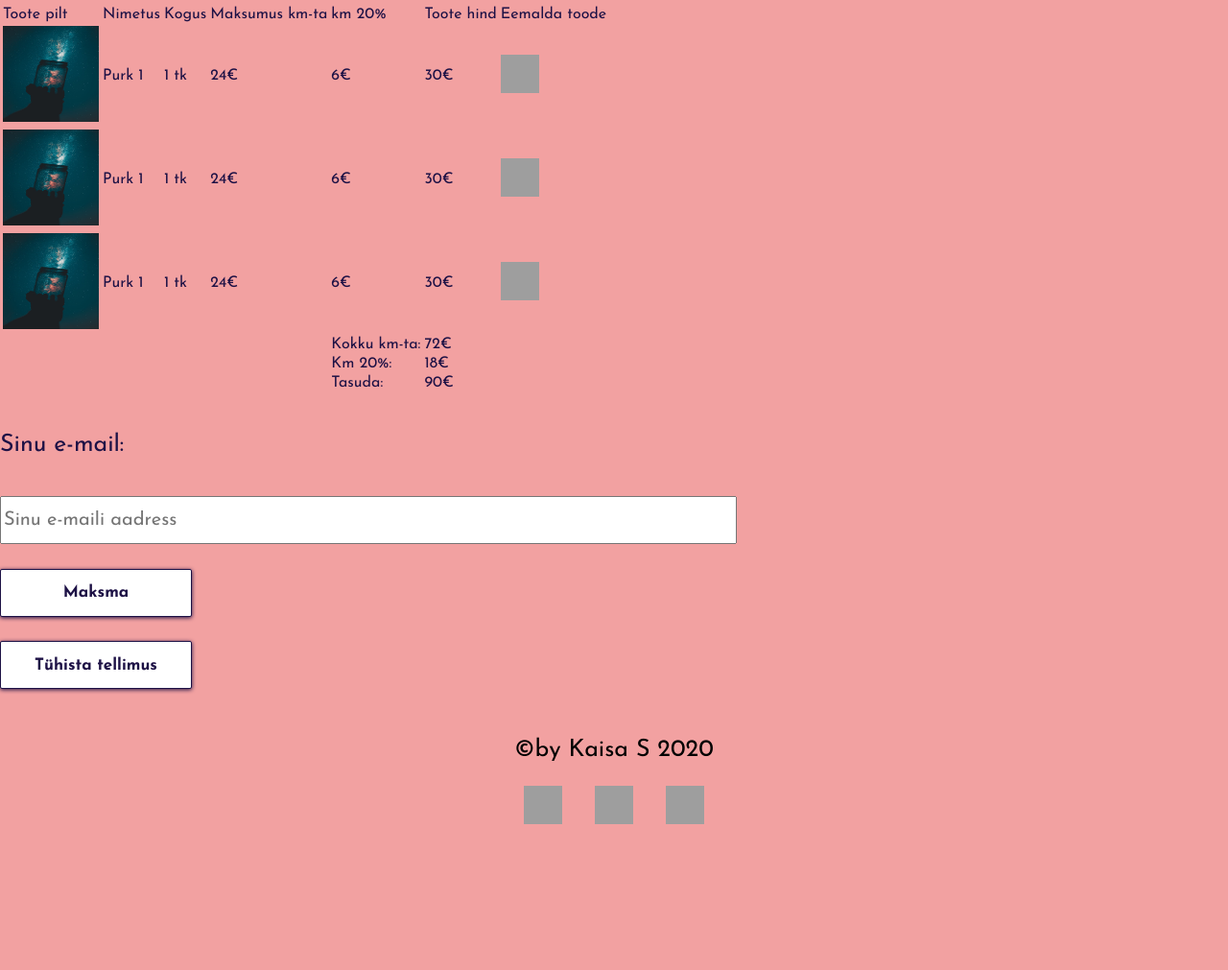
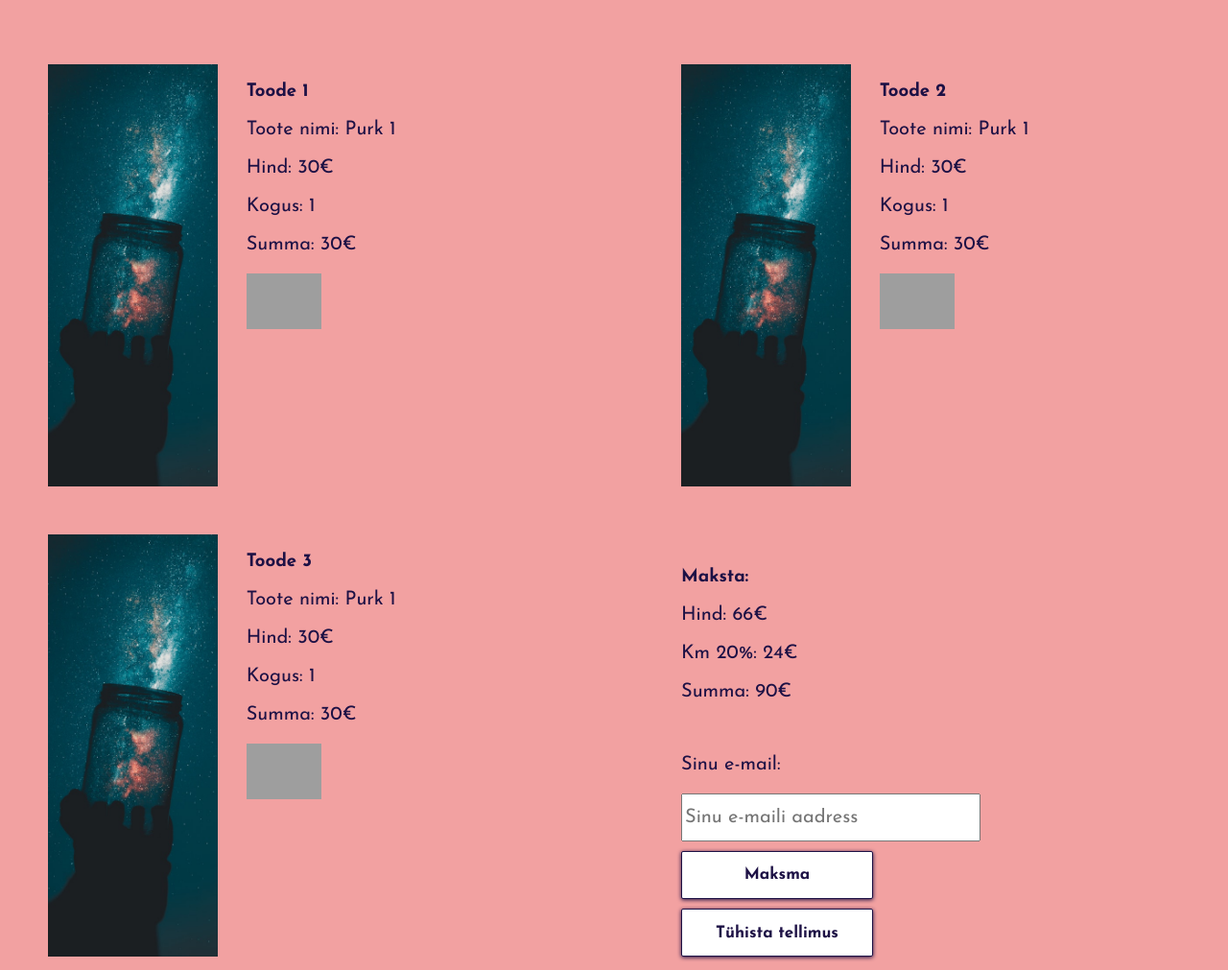
Before and after one commit to ksuurmann/veebipood, a plain HTML site: page maksma.html in a window 1280 px wide. Shown: the part 875-1886 px from the top of the page at 96% size. Before the commit the page ends 1746 px from the top, so only its background shows below. Drawn offline with Linux system fonts and the light colour scheme; grey boxes are pictures that could not be loaded.

Commit message:
11.12. uuendus

```diff
--- a/maksma.html
+++ b/maksma.html
@@ -52,90 +52,77 @@
       <li><a href="toode.html">Toode 1</a></li>
       <li>Ostukorv</li>
     </ul>
-        <div class="ostukorv-content">
-          <table>
-            <tr class="row-header">
-              <td class="col2">Toote pilt</td>
-              <td class="col2">Nimetus</td>
-              <td class="col2">Kogus</td>
-              <td class="col1">Maksumus km-ta</td>
-              <td class="col1">km 20%</td>
-              <td class="col2">Toote hind</td>
-              <td class="col1">Eemalda toode</td>
-            </tr>
-            <tr class="row-toode1">
-              <td class="col1-pilt"><img width="100" height="100" src="purk1.jpg" alt="purk1"></td>
-              <td class="col2">Purk 1</td>
-              <td class="col2">1 tk</td>
-              <td class="col1">24€</td>
-              <td class="col1">6€</td>
-              <td class="col2">30€</td>
 
-              <td class="col1"><img width="40" height="40" src="https://cdn0.iconfinder.com/data/icons/30-hardware-line-icons/64/Remove-cart-512.png" alt="Remove cart, cart, shopping cart icon, remove, shopping cart, remove cart icon icon - Free download" class="d-block mx-auto;"></td>
-            </tr>
-            <tr class="row-toode1">
-              <td class="col1-pilt"><img width="100" height="100" src="purk1.jpg" alt="purk1"></td>
-              <td class="col2">Purk 1</td>
-              <td class="col2">1 tk</td>
-              <td class="col1">24€</td>
-              <td class="col1">6€</td>
-              <td class="col2">30€</td>
 
-              <td class="col1"><img width="40" height="40" src="https://cdn0.iconfinder.com/data/icons/30-hardware-line-icons/64/Remove-cart-512.png" alt="Remove cart, cart, shopping cart icon, remove, shopping cart, remove cart icon icon - Free download" class="d-block mx-auto;"></td>
-            </tr>
-            <tr class="row-toode1">
-              <td class="col1-pilt"><img width="100" height="100" src="purk1.jpg" alt="purk1"></td>
-              <td class="col2">Purk 1</td>
-              <td class="col2">1 tk</td>
-              <td class="col1">24€</td>
-              <td class="col1">6€</td>
-              <td class="col2">30€</td>
+    <section class="grid-adv-ost">
+      <div class="grid-ost">
+        <div class="grid-ost-wrapper">
+          <img src="purk1.jpg" alt="purk 1"></div>
+          <div class="ost-sisu">
+            <h3>Toode 1</h3>
+            <p>Toote nimi: Purk 1</p>
+            <p>Hind: 30€</p>
+            <p>Kogus: 1</p>
+            <p>Summa: 30€</p>
+            <div class="eemaldaost">
+              <img style="-webkit-user-select: none;margin: auto;" src="https://cdn0.iconfinder.com/data/icons/30-hardware-line-icons/64/Remove-cart-512.png">
+            </div>
 
-              <td class="col1"><img width="40" height="40" src="https://cdn0.iconfinder.com/data/icons/30-hardware-line-icons/64/Remove-cart-512.png" alt="Remove cart, cart, shopping cart icon, remove, shopping cart, remove cart icon icon - Free download" class="d-block mx-auto;"></td>
-            </tr>
+        </div>
+      </div>
+      <div class="grid-ost">
+        <div class="grid-ost-wrapper">
+          <img src="purk1.jpg" alt="purk 1"></div>
+        <div class="ost-sisu">
+          <h3>Toode 2</h3>
+          <p>Toote nimi: Purk 1</p>
+          <p>Hind: 30€</p>
+          <p>Kogus: 1</p>
+          <p>Summa: 30€</p>
+          <div class="eemaldaost">
+            <img style="-webkit-user-select: none;margin: auto;" src="https://cdn0.iconfinder.com/data/icons/30-hardware-line-icons/64/Remove-cart-512.png">
+          </div>
 
-            <tr class="arve">
-              <td class="col0"></td>
-              <td class="col0"></td>
-              <td class="col0"></td>
-              <td class="col0"></td>
-              <td class="kokku">Kokku km-ta:</td>
-              <td class="kokku1">72€</td>
-              <td class="col0"></td>
-            </tr>
-            <tr class="arve">
-              <td class="col0"></td>
-              <td class="col0"></td>
-              <td class="col0"></td>
-              <td class="col0"></td>
-              <td class="kokku">Km 20%:</td>
-              <td class="kokku1">18€</td>
-              <td class="col0"></td>
-            </tr>
-            <tr class="arve">
-              <td class="col0"></td>
-              <td class="col0"></td>
-              <td class="col0"></td>
-              <td class="col0"></td>
-              <td class="kokku">Tasuda:</td>
-              <td class="kokku1">90€</td>
-              <td class="col0"></td>
-            </tr>
+        </div>
+      </div>
+      <div class="grid-ost">
+        <div class="grid-ost-wrapper">
+          <img src="purk1.jpg" alt="purk 1"></div>
+        <div class="ost-sisu">
+          <h3>Toode 3</h3>
+          <p>Toote nimi: Purk 1</p>
+          <p>Hind: 30€</p>
+          <p>Kogus: 1</p>
+          <p>Summa: 30€</p>
+          <div class="eemaldaost">
+            <img style="-webkit-user-select: none;margin: auto;" src="https://cdn0.iconfinder.com/data/icons/30-hardware-line-icons/64/Remove-cart-512.png">
+          </div>
+        </div>
+      </div>
+      <div class="grid-ost">
+        <div class="maksma-grid">
+        </br>
+          <h3>Maksta:</h3>
+          <p>Hind: 66€</p>
+          <p>Km 20%: 24€</p>
+          <p>Summa: 90€</p>
+        </br>
+          <p>Sinu e-mail:</p>
+          <input type="email" id="email" placeholder="Sinu e-maili aadress"><br>
+          <div class="maksma-kokku">
+            <a href="arve.html"><div Class="maksma"><button>Maksma</button></div></a>
+            <a href="index.html"><div class="tyhista"><button>Tühista tellimus</button></div></a>
+        </div>
 
-          </table>
+      </div>
+      </div>
+      </section>
+
+
+
 
     </br>
 
-          <div class="email-vorm">
-              <p>Sinu e-mail:</p></br>
-              <input type="email" id="email" placeholder="Sinu e-maili aadress"><br>
-            </div>
-              <div class="maksma-kokku">
-              <a href="arve.html"><div Class="maksma"><button>Maksma</button></div></a>
-              <a href="index.html"><div class="tyhista"><button>Tühista tellimus</button></div></a>
-
-
-        </div>
   </main>
   <footer>
     <p>&copy;by Kaisa S 2020</p>
--- a/queries.css
+++ b/queries.css
@@ -1,3 +1,13 @@
+
+@media only screen and (max-width: 2000px){
+  .grid-galerii {
+
+    margin-bottom: 10px;
+    grid-template-columns:1fr;
+    grid-template-rows:1200px;
+    justify-content: space-between;
+  }
+}
 @media only screen and (max-width: 1250px) {
   .container {
     width: 100%;
@@ -7,15 +17,19 @@
     margin-bottom: 60px;
   }
 }
+@media only screen and (max-width: 1250px) {
+
+  .grid-galerii{
+    margin-right: 0 auto;
+  }
+}
 @media only screen and (max-width: 1150px) {
-  .container {
-    width: 100%;
-  }
+
   .grid-galerii {
     padding: 0;
     display: grid;
-    grid-template-columns: 1fr 1fr;
-    grid-template-rows: 420px 420px;
+    grid-template-columns:1fr 1fr;
+    grid-template-rows: 1000px;
     gap: 1px;
   }
 }
@@ -30,16 +44,8 @@
   }
 }
 @media only screen and (max-width: 1050px) {
-  .container {
-    width: 100%;
-  }
-  .grid-galerii {
-    padding: 0;
-    display: grid;
-    grid-template-columns: 1fr 1fr;
-    grid-template-rows: 400px 400px;
-    gap: 1px;
-  }
+
+
   #main-content {
     width: 90%;
   }
@@ -52,16 +58,7 @@
   }
 }
 @media only screen and (max-width: 1000px) {
-  .container {
-    width: 100%;
-  }
-  .grid-galerii {
-    padding: 0;
-    display: flex;
-    flex-wrap: wrap;
-    justify-content: center;
-    margin-bottom: 0px;
-  }
+
 
   .grid-page {
     grid-template-columns: 1fr 1fr;
@@ -84,9 +81,7 @@
   }
 }
 @media only screen and (max-width: 900px) {
-  .container {
-    width: 100%;
-  }
+
   #main-content {
     width: 50%;
   }
--- a/style.css
+++ b/style.css
@@ -111,7 +111,7 @@ li a {
 
 /*------------------------------------------LOGO-----------------------------------------*/
 
-#pÃ¤is {
+#päis {
   display: flex;
   justify-content: space-between;
   margin-top: 0px;
@@ -339,8 +339,8 @@ ul.breadcrumb li a:hover {
 .grid-adv-ost {
   padding-top: 1%;
   display: grid;
-  grid-template-columns: 1fr 1fr;
-  grid-template-rows: 450px 450px;
+  grid-template-columns: 1fr 1fr  ;
+  grid-template-rows:  450px 450px;
   gap: 40px;
   margin: 0 auto;
   padding-bottom: 10%;
@@ -364,20 +364,20 @@ ul.breadcrumb li a:hover {
   object-fit: cover;
 }
 
-.ost-sisu {
+
+.ost-sisu{
   width: 100%;
   display: block;
 }
-.ost-sisu p,
-.maksma-grid p {
-  font-size: 20px;
+.ost-sisu p, .maksma-grid p{
+font-size: 20px;
 }
 
-.eemaldaost {
+.eemaldaost{
   width: 25%;
 }
 
-.maksma-grid {
+.maksma-grid{
   width: 100%;
   display: block;
   margin-bottom: 10%;
@@ -388,6 +388,7 @@ input#email {
   width: 60%;
   margin-bottom: 2%;
 }
+
 
 .maksma,
 .tyhista {
@@ -421,16 +422,14 @@ input#email {
 
 .grid-galerii {
   padding: 0;
+  justify-content: space-evenly;
   display: grid;
-  grid-template-columns: 1fr;
-  grid-template-rows: 500px 500px;
-  gap: 1px;
-  margin-bottom: 70px;
+  grid-template-columns:1fr  1fr;
+  grid-template-rows: 1000px;
+  gap: 10px;
+  margin-bottom: 5px;
 }
 
-.grid-galerii .image-wrapper {
-  margin-bottom: 1%;
-}
 
 .grid-galerii img {
   height: 100%;
```
Also changed, not shown: firmast.html (+0 -2 lines), index.html (+0 -17 lines). Lines whose indentation alone changed are shown as unchanged.
